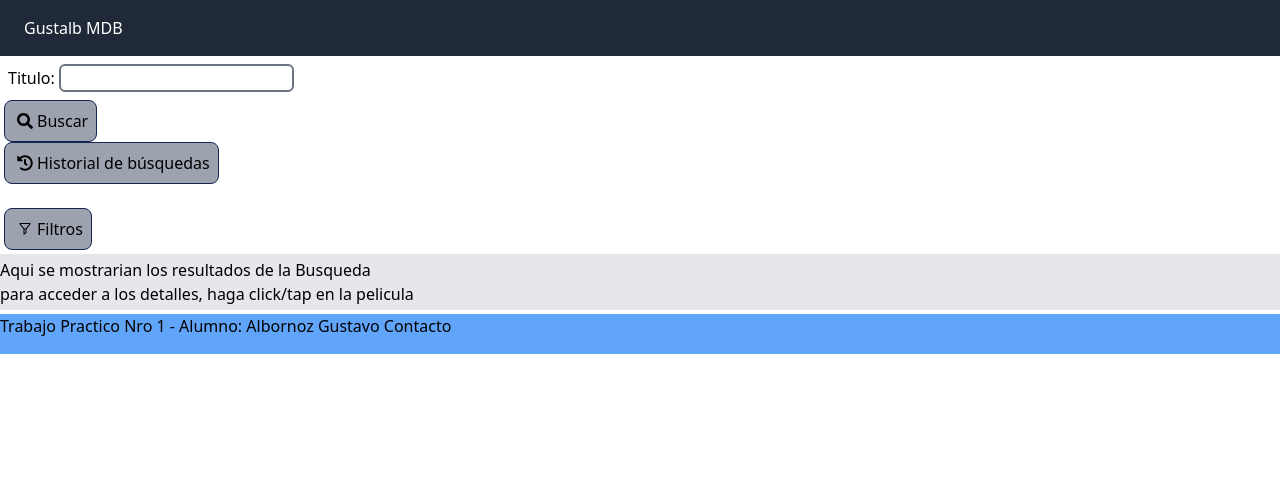
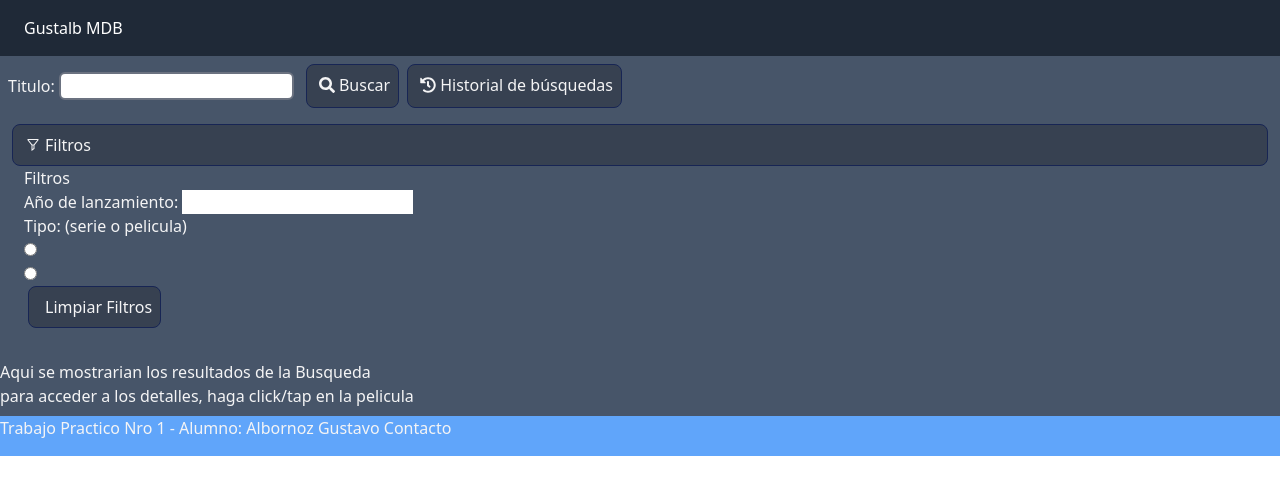
Before and after one commit to albornozgusti/movie-database-react, a React (Vite) app: page / in a window 1280 px wide. Shown: the top 494 px of the page. Built offline with nearby package versions, Linux system fonts and the light colour scheme.

Commit message:
chore(styles): correct and improve styles

```diff
--- a/src/App.jsx
+++ b/src/App.jsx
@@ -1,19 +1,7 @@
-
-import Footer from './components/footer'
-import Header from './components/header'
-import Results from './components/results'
-import SearchContainer from './components/SearchContainer'
+import Home from "./pages/home";
 
 function App() {
-
-  return (
-    <>
-        <Header />
-        <SearchContainer />
-        <Results />
-        <Footer />
-    </>
-  )
+    return <Home />;
 }
 
 export default App;
--- a/src/components/Button/index.jsx
+++ b/src/components/Button/index.jsx
@@ -3,7 +3,7 @@ import PropTypes from "prop-types";
 export default function Button({ icon, type, id, label, name, onClick }) {
     return (
         <button
-            className="flex flex-basis px-2 py-2 mx-1 rounded-lg border border-blue-950 bg-gray-400 hover:bg-gray-50"
+            className="flex flex-basis px-2 py-2 mx-1 rounded-lg border border-blue-950 bg-gray-700 hover:bg-gray-500"
             type={type}
             id={id}
             name={name}
--- a/src/components/FilterContainer/index.jsx
+++ b/src/components/FilterContainer/index.jsx
@@ -3,7 +3,7 @@ import Button from "../Button";
 
 export default function FilterContainer() {
     return (
-        <div className="expandible">
+        <div className="px-4">
 
             <label htmlFor="filtro">Filtros</label>
             <br />
--- a/src/components/InputField/index.jsx
+++ /dev/null
@@ -1,8 +0,0 @@
-export default function InputField({label, type, id}) {
-    return (
-        <div className="m-2 ">
-            <span className="font-medium">{label}</span>
-            <input className="border-2 border-gray-500 rounded-md" type={type} id={id} />
-        </div>
-    );
-}
--- a/src/components/SearchContainer/index.jsx
+++ b/src/components/SearchContainer/index.jsx
@@ -3,20 +3,25 @@ import Button from "../Button";
 import FilterContainer from "../FilterContainer";
 import { LiaFilterSolid } from "react-icons/lia";
 import { FaSearch, FaHistory } from "react-icons/fa";
-import InputField from "../InputField";
+import InputField from "../input-field";
 
 const SearchContainer = () => {
-    const [showFilters, setShowFilters] = useState(false);
+    const [showFilters, setShowFilters] = useState(true);
 
     const toggleFilters = () => {
         setShowFilters(!showFilters);
     };
-    console.log(showFilters);
     return (
-        <nav id="contenido" className="mt-16">
-            <div id="busqueda">
-                <InputField label="Titulo: " type="text" id="textoBusqueda"/>
+        <nav id="contenido" className="mt-16 flex flex-col">
+            <div id="busqueda" className="flex flex-row">
+                <InputField
+                    className="flex-initial w-64"
+                    label="Titulo: "
+                    type="text"
+                    id="textoBusqueda"
+                />
                 <Button
+                    className="flex-initial w-64"
                     type="button"
                     id="btnBuscar"
                     value="Buscar"
@@ -24,6 +29,7 @@ const SearchContainer = () => {
                     icon={<FaSearch />}
                 />
                 <Button
+                    className="flex-initial w-64"
                     type="button"
                     id="btnHistorial"
                     value="Historial de Búsqueda"
@@ -31,6 +37,8 @@ const SearchContainer = () => {
                     icon={<FaHistory />}
                 />
                 <br />
+            </div>
+            <div className="flex flex-col mt-4 mx-2">
                 <Button
                     type="button"
                     id="filtro"
--- /dev/null
+++ b/src/components/input-field/index.jsx
@@ -0,0 +1,21 @@
+/* eslint-disable react/prop-types */
+import PropTypes from "prop-types";
+
+export default function InputField({ label, type, id }) {
+    return (
+        <div className="m-2 ">
+            <span className="font-medium">{label}</span>
+            <input
+                className="border-2 border-gray-500 rounded-md"
+                type={type}
+                id={id}
+            />
+        </div>
+    );
+}
+
+InputField.PropTypes = {
+    label: PropTypes.string,
+    type: PropTypes.string,
+    id: PropTypes.string,
+};
--- a/src/components/results/index.jsx
+++ b/src/components/results/index.jsx
@@ -1,6 +1,6 @@
 const Results = () => {
     return (
-        <section id="resultados" className="my-1 py-1 bg-gray-200">
+        <section id="resultados" className="my-1 py-1">
             <h1>Aqui se mostrarian los resultados de la Busqueda</h1>
             <h1>para acceder a los detalles, haga click/tap en la pelicula</h1>
         </section>
--- /dev/null
+++ b/src/pages/home/index.jsx
@@ -0,0 +1,15 @@
+import Footer from "../../components/footer";
+import Header from "../../components/header";
+import Results from "../../components/results";
+import SearchContainer from "../../components/SearchContainer";
+
+export default function Home() {
+    return (
+        <div className="flex flex-col bg-slate-600 text-zinc-100">
+            <Header />
+            <SearchContainer />
+            <Results />
+            <Footer />
+        </div>
+    );
+}
```
